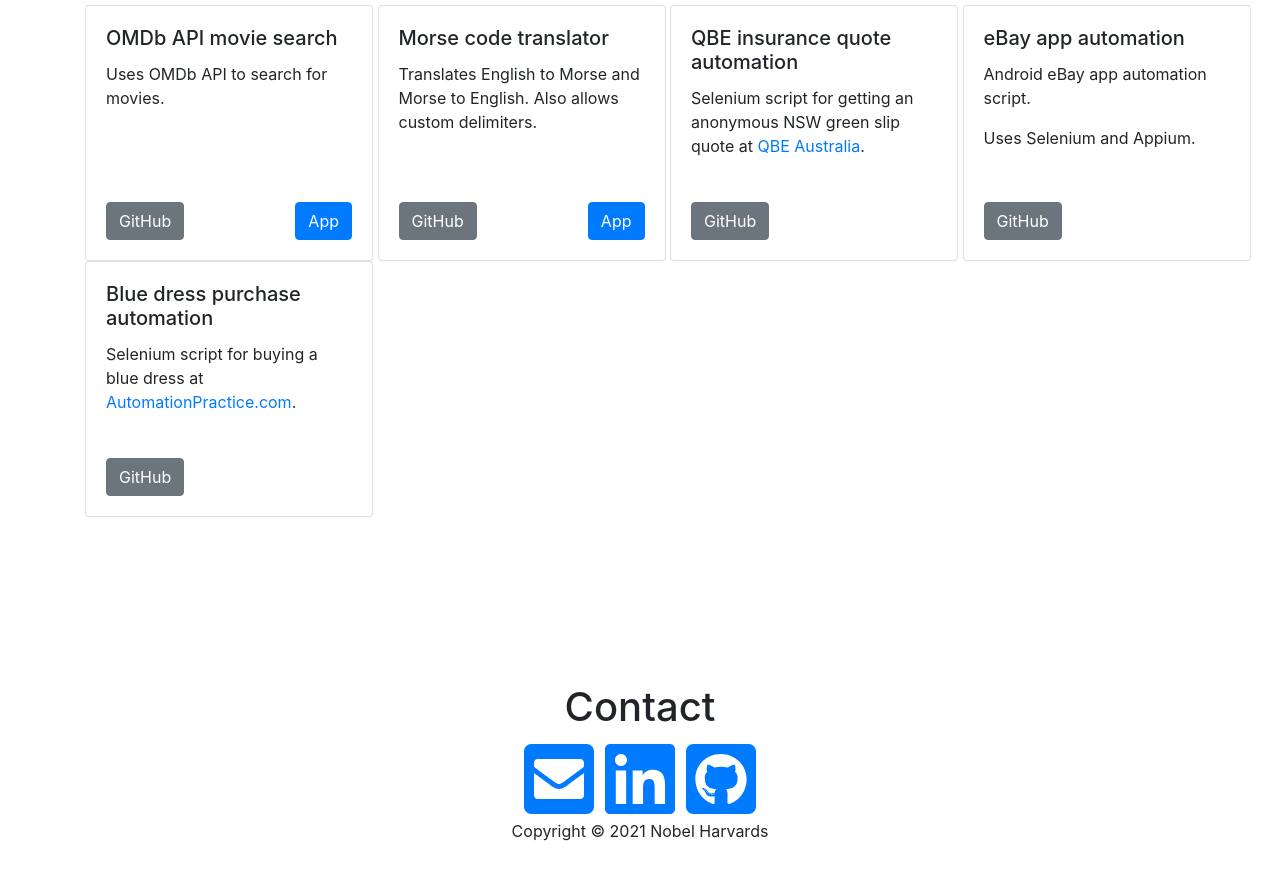
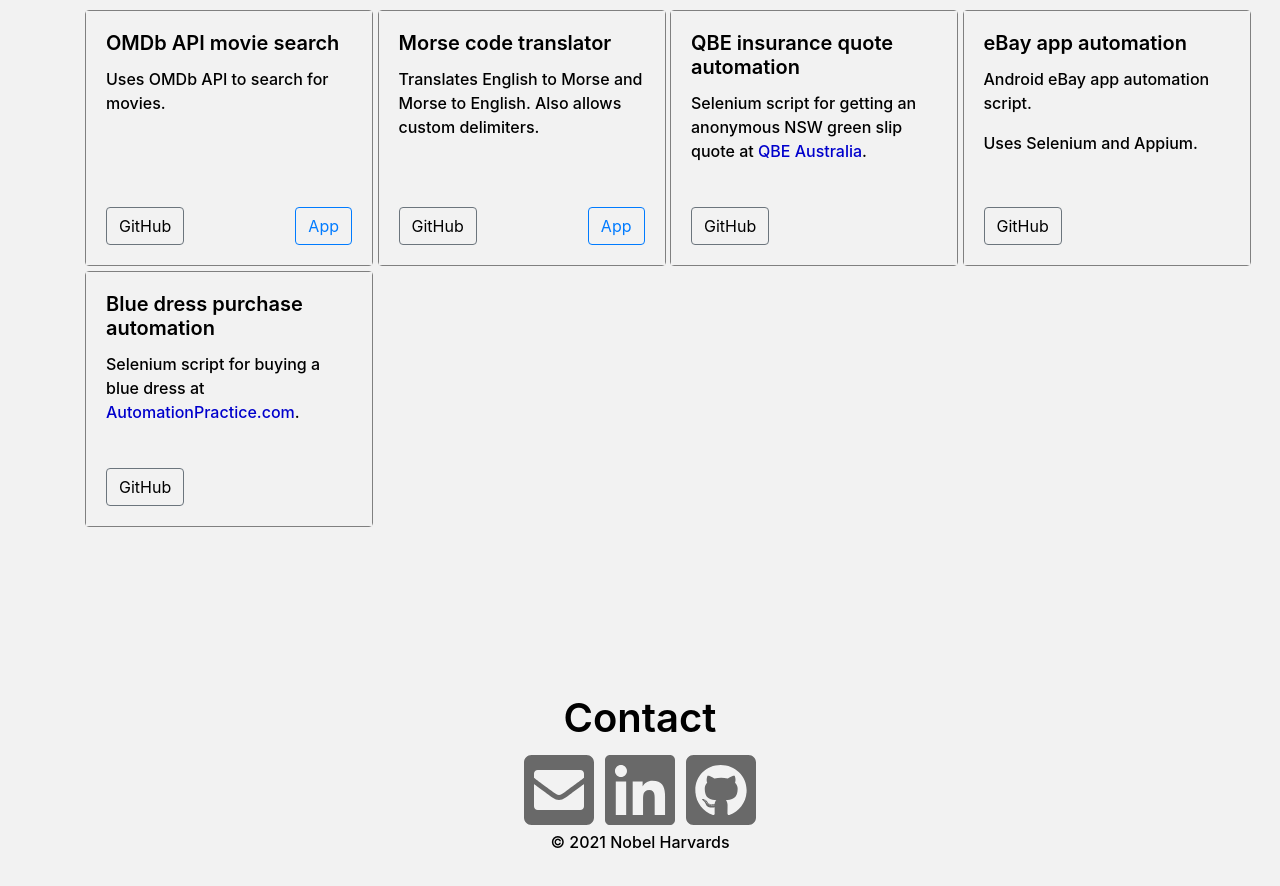
Before and after one commit to nobelharvards/nobelharvards.github.io, a React (Create React App) app: page / in a window 1280 px wide. Shown: the part 1240-2126 px from the top of the page. Built offline with nearby package versions, Linux system fonts and the light colour scheme.

Commit message:
Added OS theme aware light/dark themes.

```diff
--- a/src/App.js
+++ b/src/App.js
@@ -174,10 +174,10 @@
                   <Card.Text>Uses OMDb API to search for movies.</Card.Text>
                   <div style={{display: "flex", justifyContent: "space-between", marginTop: "auto"}}>
                     <a href="https://github.com/nobelharvards/OMDb-API">
-                      <Button variant="secondary">GitHub</Button>
+                      <Button variant="outline-secondary">GitHub</Button>
                     </a>
                     <a href="/OMDb-API">
-                      <Button variant="primary">App</Button>
+                      <Button variant="outline-primary">App</Button>
                     </a>
                   </div>
                 </Card.Body>
@@ -190,10 +190,10 @@
                   <Card.Text>Translates English to Morse and Morse to English. Also allows custom delimiters.</Card.Text>
                   <div style={{display: "flex", justifyContent: "space-between", marginTop: "auto"}}>
                     <a href="https://github.com/nobelharvards/morse-code-translator">
-                      <Button variant="secondary">GitHub</Button>
+                      <Button variant="outline-secondary">GitHub</Button>
                     </a>
                     <a href="/morse-code-translator">
-                      <Button variant="primary">App</Button>
+                      <Button variant="outline-primary">App</Button>
                     </a>
                   </div>
                 </Card.Body>
@@ -205,7 +205,7 @@
                   <Card.Title>QBE insurance quote automation</Card.Title>
                   <Card.Text>Selenium script for getting an anonymous NSW green slip quote at <a href="https://qbe.com/au">QBE Australia</a>.</Card.Text>
                   <a href="https://github.com/nobelharvards/QBEautomation" style={{marginTop: "auto"}}>
-                    <Button variant="secondary">GitHub</Button>
+                    <Button variant="outline-secondary">GitHub</Button>
                   </a>
                 </Card.Body>
               </Card>
@@ -217,7 +217,7 @@
                   <Card.Text>Android eBay app automation script.</Card.Text>
                   <Card.Text>Uses Selenium and Appium.</Card.Text>
                   <a href="https://github.com/nobelharvards/eBayAppAutomation" style={{marginTop: "auto"}}>
-                    <Button variant="secondary">GitHub</Button>
+                    <Button variant="outline-secondary">GitHub</Button>
                   </a>
                 </Card.Body>
               </Card>
@@ -228,7 +228,7 @@
                   <Card.Title>Blue dress purchase automation</Card.Title>
                   <Card.Text>Selenium script for buying a blue dress at <a href="http://automationpractice.com">AutomationPractice.com</a>.</Card.Text>
                   <a href="https://github.com/nobelharvards/UIAutomationAssignment" style={{marginTop: "auto"}}>
-                    <Button variant="secondary">GitHub</Button>
+                    <Button variant="outline-secondary">GitHub</Button>
                   </a>
                 </Card.Body>
               </Card>
@@ -246,7 +246,7 @@
                 <FontAwesomeIcon size="5x" icon={icon.icon}/>
               </a>
             )}
-            <p id="copyright">Copyright © 2021{/* -{new Date().getFullYear()} */} Nobel Harvards</p>
+            <p id="copyright">© 2021{/* -{new Date().getFullYear()} */} Nobel Harvards</p>
           </div>
         </div>
       </main>
--- a/src/App.scss
+++ b/src/App.scss
@@ -12,10 +12,135 @@
         text-align: center;
     }
 }
-/* body {
+
+body, .card-body {
     background-color: black;
-    color: white
-} */
+    color: hsl(0, 0, 60);
+    font-weight: 500;
+}
+h1, .h5 {
+    font-weight: 600;
+}
+a {
+    color: hsl(200, 75, 60);
+    &:hover {
+        color: hsl(200, 75, 75);
+    }
+}
+.card {
+    border: solid 1px grey;
+    margin-top: 2%;
+}
+.btn-outline-secondary {
+    color: lightgrey;
+}
+.btn-outline-primary {
+    color: hsl(211, 60, 65);
+    border-color: hsl(211, 60, 65);
+    &:hover {
+        background-color: hsl(211, 60, 50);
+    }
+}
+.svg-inline--fa {
+    &.fa-html5 {
+        color: hsl(30, 70, 60);
+    }
+    &.fa-css3-alt {
+        color: hsl(200, 60, 60);
+    }
+    &.fa-sass {
+        color: hsl(330, 50, 70);
+    }
+    &.fa-js-square {
+        color: hsl(60, 50, 60);
+    }
+    &.fa-bootstrap {
+        color: hsl(270, 50, 70);
+    }
+    &.fa-react {
+        color: hsl(190, 60, 70);
+    }
+    &.fa-node {
+        color: hsl(120, 40, 65);
+    }
+    &.fa-npm {
+        color: hsl(0, 40, 40);
+    }
+    &.fa-git-alt {
+        color: hsl(15, 50, 50);
+    }
+    &.fa-terminal {
+        color: hsl(0, 0, 70);
+    }
+    &.fa-5x {
+        color: dimgrey;
+        &:hover {
+            color: grey;
+        }
+    }
+}
+@media (prefers-color-scheme: light) {
+    body, .card-body {
+        background-color: hsl(0, 0, 95);
+        color: black;
+        font-weight: 500;
+    }
+    h1, .h5 {
+        font-weight: 600;
+    }
+    a {
+        color: hsl(240, 100, 40);
+        &:hover {
+            color: hsl(240, 100, 60);
+        }
+    }
+    .card {
+        border: solid 1px grey;
+        margin-top: 2%;
+    }
+    .btn-outline-secondary {
+        color: black;
+    }
+    .btn-outline-primary {
+        color: hsl(211, 100, 50);
+        border-color: hsl(211, 100, 50);
+        &:hover {
+            background-color: hsl(211, 100, 50);
+        }
+    }
+    .svg-inline--fa {
+        &.fa-html5 {
+            color: hsl(30, 95, 60);
+        }
+        &.fa-css3-alt {
+            color: hsl(200, 80, 60);
+        }
+        &.fa-sass {
+            color: hsl(330, 70, 70);
+        }
+        &.fa-js-square {
+            color: hsl(60, 85, 45);
+        }
+        &.fa-bootstrap {
+            color: hsl(270, 40, 50);
+        }
+        &.fa-react {
+            color: hsl(190, 70, 60);
+        }
+        &.fa-node {
+            color: hsl(120, 40, 50);
+        }
+        &.fa-npm {
+            color: hsl(0, 60, 60);
+        }
+        &.fa-git-alt {
+            color: hsl(15, 60, 50);
+        }
+        &.fa-terminal {
+            color: hsl(0, 0, 35);
+        }
+    }
+}
 html {
     scroll-behavior: smooth;
 }
```
